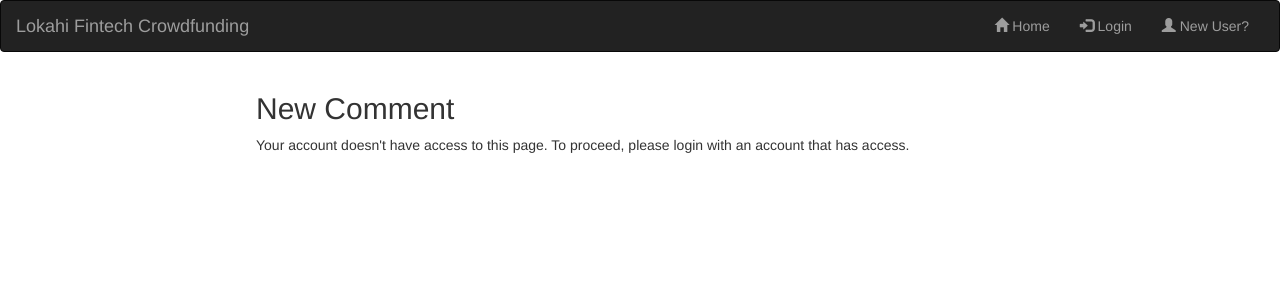
After one commit to mdkearns/fintech-app, a Django app: page /app/report/1/add_comment/ in a window 1280 px wide. The commit adds this page. Shown: the top 300 px of the page. Run offline with Django 3.2, Linux system fonts and the light colour scheme; some libraries are stand-ins or nearby versions.

Commit message:
Added comments for reports

```diff
--- a/fintechApp/app/models.py
+++ b/fintechApp/app/models.py
@@ -23,6 +23,12 @@ class ReportFile(models.Model):
     def __str__(self):
         return self.name
 
+class Comment(models.Model):
+    userName = models.CharField(max_length=50)
+    text = models.TextField(max_length=100)
+
+    def __str__(self):
+        return self.text
 
 class Report(models.Model):
     reportName = models.CharField(max_length=50, default="NO_NAME")
@@ -40,6 +46,7 @@ class Report(models.Model):
     accessType = models.CharField(max_length=7, choices=(("private", "private"), ("public", "public")), default="public")
     files = models.ManyToManyField(ReportFile, blank=True)
     stars = models.ManyToManyField(User, blank=True, related_name="starred")
+    comments = models.ManyToManyField(Comment, blank=True)
 
     def __str__(self):
         return self.reportName
@@ -130,6 +137,13 @@ class ReportForm2(ModelForm):
         fields = '__all__'
         request = None
 
+class CommentForm(ModelForm):
+    class Meta:
+        model = Comment
+        fields = '__all__'
+        exclude = ["userName"]
+        request = None
+
 class ReportFileForm(ModelForm):
     class Meta:
         model = ReportFile
--- /dev/null
+++ b/fintechApp/app/templates/add_comment.html
@@ -0,0 +1,21 @@
+{% extends "base_generic.html" %}
+
+{% block content %}
+  <h2>New Comment</h2>
+  {% if user.is_authenticated %}
+    <form method="post">
+      {% csrf_token %}
+      {{ form.as_p }}
+      <button type="submit" class="btn btn-success">Post Comment</button>
+    </form>
+    <br><br><br><br>
+    <a href="{% url 'reports'%}" class="btn btn-primary">Return to Reports</a>
+    <div style="margin-left:20px;margin-top:20px">
+    </div>
+  {% else %}
+    <p>Your account doesn't have access to this page. To proceed,
+      please login with an account that has access.</p>
+  {% endif %}
+
+
+{% endblock %}
--- a/fintechApp/app/urls.py
+++ b/fintechApp/app/urls.py
@@ -18,6 +18,7 @@ urlpatterns = [
     url(r'^add_new_file_to_report/(?P<reportId>\d+)$', views.addNewFileToReport, name='add_new_file_to_report'),
     url(r'^report/(?P<pk>\d+)$', views.reportDetail.as_view(), name='report_detail'),
     url(r'^report/(?P<pk>\d+)/edit_report$', views.sm_edit_report, name='edit_report'),
+    url(r'^report/(?P<pk>\d+)/add_comment/$', views.add_comment, name = 'add_comment'),
     url(r'^groups/$', views.groups.as_view(), name='groups'),
     url(r'^suspend_user/', views.suspend_user, name='suspend_user'),
     url(r'^group/(?P<pk>\d+)$', views.group_detail.as_view(), name='group_detail'),
--- a/fintechApp/app/views.py
+++ b/fintechApp/app/views.py
@@ -581,3 +581,19 @@ def add_report_to_group(request, groupId):
     else:
         form = AddReportToGroupForm(request=request)
     return render(request, 'add_report_to_group.html', {'form': form})
+
+def add_comment(request, pk):
+    pk=pk
+    if request.method=="POST":
+        form = CommentForm(request.POST)
+        if form.is_valid():
+            comment = form.save(commit=False)
+            comment.userName = request.user
+            comment.save()
+            report = Report.objects.filter(id=pk).first()
+            report.comments.add(comment)
+            return HttpResponseRedirect(report.get_absolute_url())
+
+    else:
+        form = CommentForm()
+    return render(request, 'add_comment.html', {'form': form})
```
Also changed, not shown: fintechApp/app/templates/report_detail.html (+12 -0 lines), fintechApp/app/migrations/0029_auto_20171205_0326.py (added), fintechApp/db.sqlite3, 7 other files.
